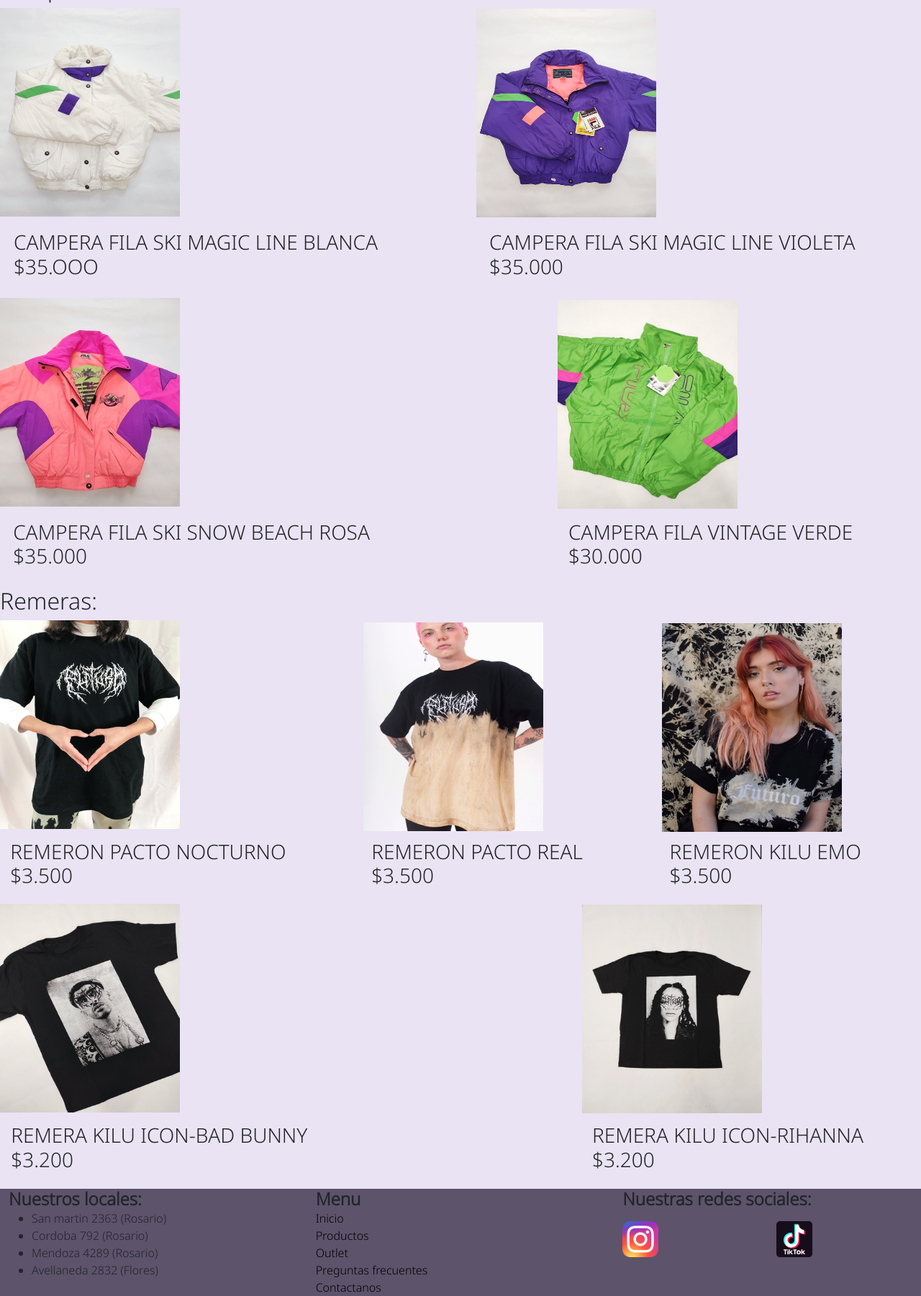
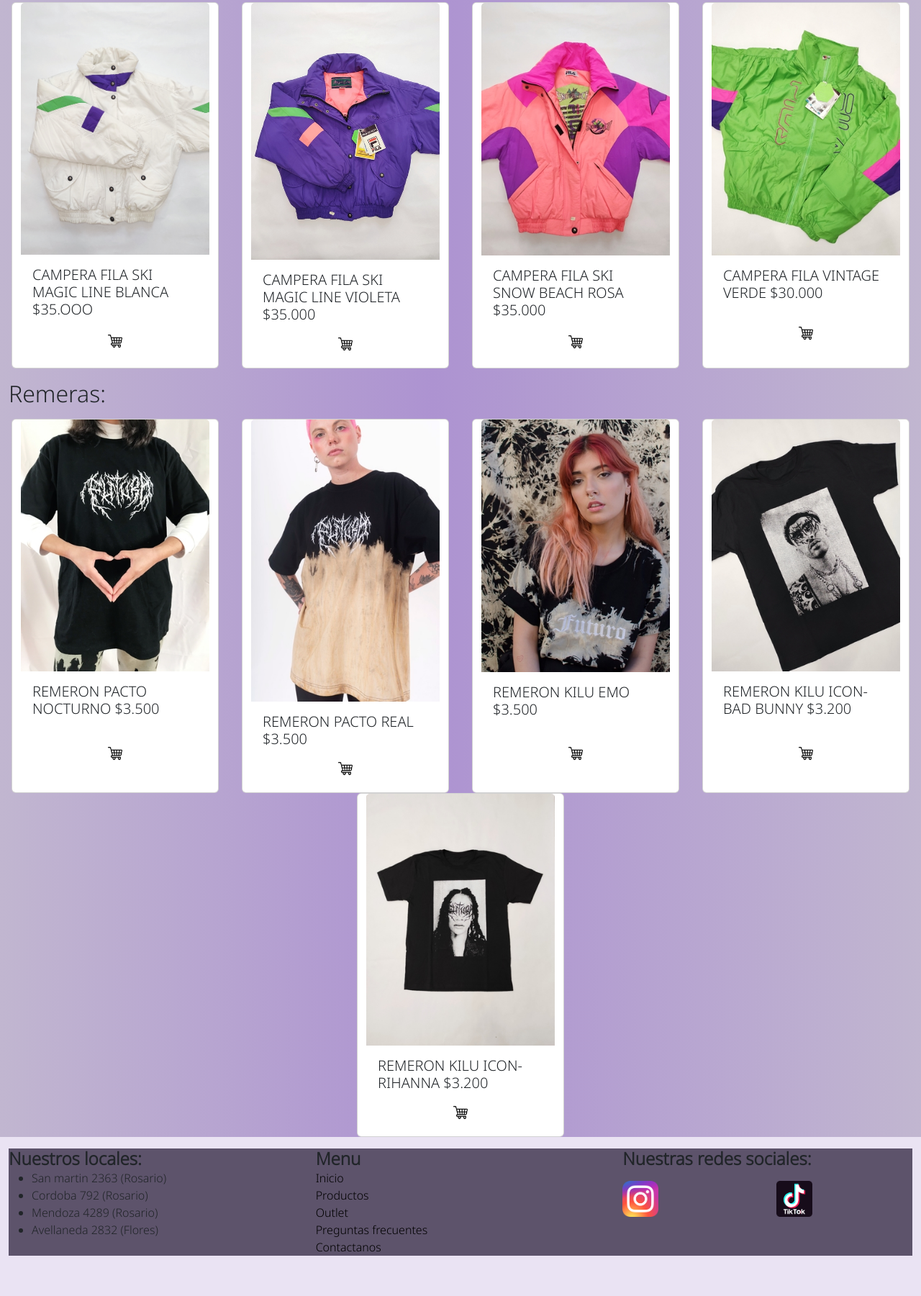
Before and after one commit to yasruffinengo/proyecto, a plain HTML site: page pages/productos.html in a window 1280 px wide. Shown: the part 163-1964 px from the top of the page at 72% size. After the commit the page ends 1908 px from the top, so only its background shows below. Drawn offline with nearby package versions, Linux system fonts and the light colour scheme.

Commit message:
cambios para la segunda preentrega

```diff
--- a/css/style.css
+++ b/css/style.css
@@ -14,14 +14,7 @@
     align-items: center;
 }
 
-.ropita{
-    font-size: small;
-    display: flex;
-    flex-direction: row;
-    justify-content: space-between;
-    align-items: center;
-    flex-wrap: wrap;
-}
+
 
 .ropita div h3{ /*descripcion*/
     padding: 3%;
@@ -37,6 +30,11 @@
     background-color: #5D536B;
     position: static;
     height: 14vh;
+}
+
+#main{
+    background: rgb(193,182,208);
+    background: linear-gradient(90deg, rgba(193,182,208,1) 0%, rgba(173,147,209,1) 47%, rgba(193,182,208,1) 100%);
 }
 
 #animacion li a{
@@ -56,3 +54,24 @@
 #footer{
     background-color: #5D536B;
 }
+
+
+/* MEDIA QUERIES*/
+
+@media (min-width: 576px) { /*de 992 para arriba?¿????*/
+    #columnas-footer{
+        display: flex;
+        flex-direction: column;
+        justify-content: center;
+        align-items: center;
+    }
+    }
+
+@media (min-width: 1400px) { /*de 992 para arriba tambien?¿?¿ */
+    #columnas-footer{
+        display: flex;
+        flex-direction: column;
+        justify-content: center;
+        align-items: center;
+    }
+    }
--- a/pages/productos.html
+++ b/pages/productos.html
@@ -11,8 +11,8 @@
 </head>
 <body>
     <header class="container-fluid">
-        <!-- barra de navegacion bootstrap -->
-        <nav class="navbar navbar-expand-lg">
+
+        <nav class="navbar navbar-expand-lg p-0">
             <div class="container-fluid" id="detalles-del-header">
               <h1 class="navbar-brand kilu animate__animated animate__backInLeft">KILU</h1>
               <button class="navbar-toggler" type="button" data-bs-toggle="collapse" data-bs-target="#navbarScroll" aria-controls="navbarScroll" aria-expanded="false" aria-label="Toggle navigation">
@@ -41,52 +41,110 @@
         </nav>
       </header>
 
-    <main>
+    <main id="main" class="container-fluid">
         <h2>Camperas:</h2>
-        <div class="ropita">
-            <div>
-                <img src="../images/campera1.jpg" alt="campera fila blanca" width="250" height="290">
-                <h3>CAMPERA FILA SKI MAGIC LINE BLANCA $35.OOO</h3>
+        <div class="row mt-3 mb-3 justify-content-around">
+
+          <div class="card" style="width: 18rem;">
+            <img src="../images/campera1.jpg" class="card-img-top" alt="campera fila blanca">
+            <div class="card-body d-flex row">
+              <h5 class="card-title">CAMPERA FILA SKI MAGIC LINE BLANCA $35.OOO</h5>
+              <a href="#" class="btn">
+                <img src="../images/carrito-de-compras.png" alt="icono de carrito" width="20px" height="20px">
+              </a>
             </div>
-            <div>
-                <img src="../images/campera2.jpg" alt="campera fila violeta" width="250" height="290">
-                <h3>CAMPERA FILA SKI MAGIC LINE VIOLETA $35.000</h3>
+          </div>
+
+          <div class="card" style="width: 18rem;">
+            <img src="../images/campera2.jpg" class="card-img-top" alt="campera fila violeta">
+            <div class="card-body d-flex row">
+              <h5 class="card-title">CAMPERA FILA SKI MAGIC LINE VIOLETA $35.000</h5>
+              <a href="#" class="btn">
+                <img src="../images/carrito-de-compras.png" alt="icono de carrito" width="20px" height="20px">
+              </a>
             </div>
-            <div>
-                <img src="../images/campera3.jpg" alt="campera fila rosa" width="250" height="290">
-                <h3>CAMPERA FILA SKI SNOW BEACH ROSA $35.000 </h3>
+          </div>
+
+          <div class="card" style="width: 18rem;">
+            <img src="../images/campera3.jpg" class="card-img-top" alt="campera fila rosa">
+            <div class="card-body d-flex row">
+              <h5 class="card-title">CAMPERA FILA SKI SNOW BEACH ROSA $35.000</h5>
+              <a href="#" class="btn">
+                <img src="../images/carrito-de-compras.png" alt="icono de carrito" width="20px" height="20px">
+              </a>
             </div>
-            <div>
-                <img src="../images/campera4.jpg" alt="campera fila verde" width="250" height="290">
-                <h3>CAMPERA FILA VINTAGE VERDE $30.000</h3>
+          </div>
+
+          <div class="card" style="width: 18rem;">
+            <img src="../images/campera4.jpg" class="card-img-top" alt="campera fila verde">
+            <div class="card-body d-flex row">
+              <h5 class="card-title">CAMPERA FILA VINTAGE VERDE $30.000</h5>
+              <a href="#" class="btn">
+                <img src="../images/carrito-de-compras.png" alt="icono de carrito" width="20px" height="20px">
+              </a>
             </div>
+          </div>
         </div>
+
         <h2>Remeras:</h2>
-        <div class="ropita">
-            <div>
-                <img src="../images/remera1.jpg" alt="remera negra" width="250" height="290">
-                <h3>REMERON PACTO NOCTURNO $3.500</h3>
+        <div class="row mt-3 mb-3 justify-content-around">
+
+          <div class="card" style="width: 18rem;">
+            <img src="../images/remera1.jpg" class="card-img-top" alt="remera negra">
+            <div class="card-body d-flex row">
+              <h5 class="card-title">REMERON PACTO NOCTURNO $3.500</h5>
+              <a href="#" class="btn">
+                <img src="../images/carrito-de-compras.png" alt="icono de carrito" width="20px" height="20px">
+              </a>
             </div>
-            <div>
-                <img src="../images/remera2.jpg" alt="remera negra y desteñida" width="250" height="290">
-                <h3>REMERON PACTO REAL $3.500</h3>
+          </div>
+
+          <div class="card" style="width: 18rem;">
+            <img src="../images/remera2.jpg" class="card-img-top" alt="remera negra desteñida">
+            <div class="card-body d-flex row">
+              <h5 class="card-title">REMERON PACTO REAL $3.500</h5>
+              <a href="#" class="btn">
+                <img src="../images/carrito-de-compras.png" alt="icono de carrito" width="20px" height="20px">
+              </a>
             </div>
-            <div>
-                <img src="../images/remera3.jpg" alt="remera negra batik desteñida" width="250" height="290">
-                <h3>REMERON KILU EMO $3.500</h3>
+          </div>
+
+          <div class="card" style="width: 18rem;">
+            <img src="../images/remera3.jpg" class="card-img-top" alt="remera negra batik desteñida">
+            <div class="card-body d-flex row">
+              <h5 class="card-title">REMERON KILU EMO $3.500</h5>
+              <a href="#" class="btn">
+                <img src="../images/carrito-de-compras.png" alt="icono de carrito" width="20px" height="20px">
+              </a>
             </div>
-            <div>
-                <img src="../images/remera4.jpg" alt="remera bad bunny" width="250" height="290">
-                <h3>REMERA KILU ICON-BAD BUNNY $3.200</h3>
+          </div>
+
+          <div class="card" style="width: 18rem;">
+            <img src="../images/remera4.jpg" class="card-img-top" alt="remera bad bunny">
+            <div class="card-body d-flex row">
+              <h5 class="card-title">REMERON KILU ICON-BAD BUNNY $3.200</h5>
+              <a href="#" class="btn">
+                <img src="../images/carrito-de-compras.png" alt="icono de carrito" width="20px" height="20px">
+              </a>
             </div>
-            <div>
-                <img src="../images/remera5.jpg" alt="remera rihanna" width="250" height="290">
-                <h3>REMERA KILU ICON-RIHANNA $3.200</h3>
+          </div>
+
+          <div class="card" style="width: 18rem;">
+            <img src="../images/remera5.jpg" class="card-img-top" alt="remera rihanna">
+            <div class="card-body d-flex row">
+              <h5 class="card-title">REMERON KILU ICON-RIHANNA $3.200</h5>
+              <a href="#" class="btn">
+                <img src="../images/carrito-de-compras.png" alt="icono de carrito" width="20px" height="20px">
+              </a>
             </div>
+          </div>
+
         </div>
     </main>
-    <footer>
-        <div class="container-fluid" id="footer">
+
+
+    <footer class="container-fluid">
+        <div id="footer">
             <div class="row">
               <div class="col-xs-12 col-lg-4">
                 <div>
@@ -103,11 +161,11 @@
                 <div>
                   <span class="h4 fw-bold">Menu</span>
                   <div class="d-flex flex-column align-items-start"id="lista">
-                    <a href="" class="text-black text-decoration-none">Inicio</a>
-                    <a href="" class="text-black text-decoration-none">Productos</a>
-                    <a href="" class="text-black text-decoration-none">Outlet</a>
-                    <a href="" class="text-black text-decoration-none">Preguntas frecuentes</a></li>
-                    <a href="" class="text-black text-decoration-none">Contactanos</a>
+                    <a href="../index.html" class="text-black text-decoration-none">Inicio</a>
+                    <a href="./productos.html" class="text-black text-decoration-none">Productos</a>
+                    <a href="./outlet.html" class="text-black text-decoration-none">Outlet</a>
+                    <a href="./pregfrecuentes.html" class="text-black text-decoration-none">Preguntas frecuentes</a></li>
+                    <a href="./contactanos.html" class="text-black text-decoration-none">Contactanos</a>
                   </div>
                 </div>
               </div>
```
Also changed, not shown: index.html (+7 -8 lines), pages/contactanos.html (+24 -29 lines), pages/outlet.html (+7 -7 lines), pages/pregfrecuentes.html (+7 -7 lines), images/carrito-de-compras.png (added).
